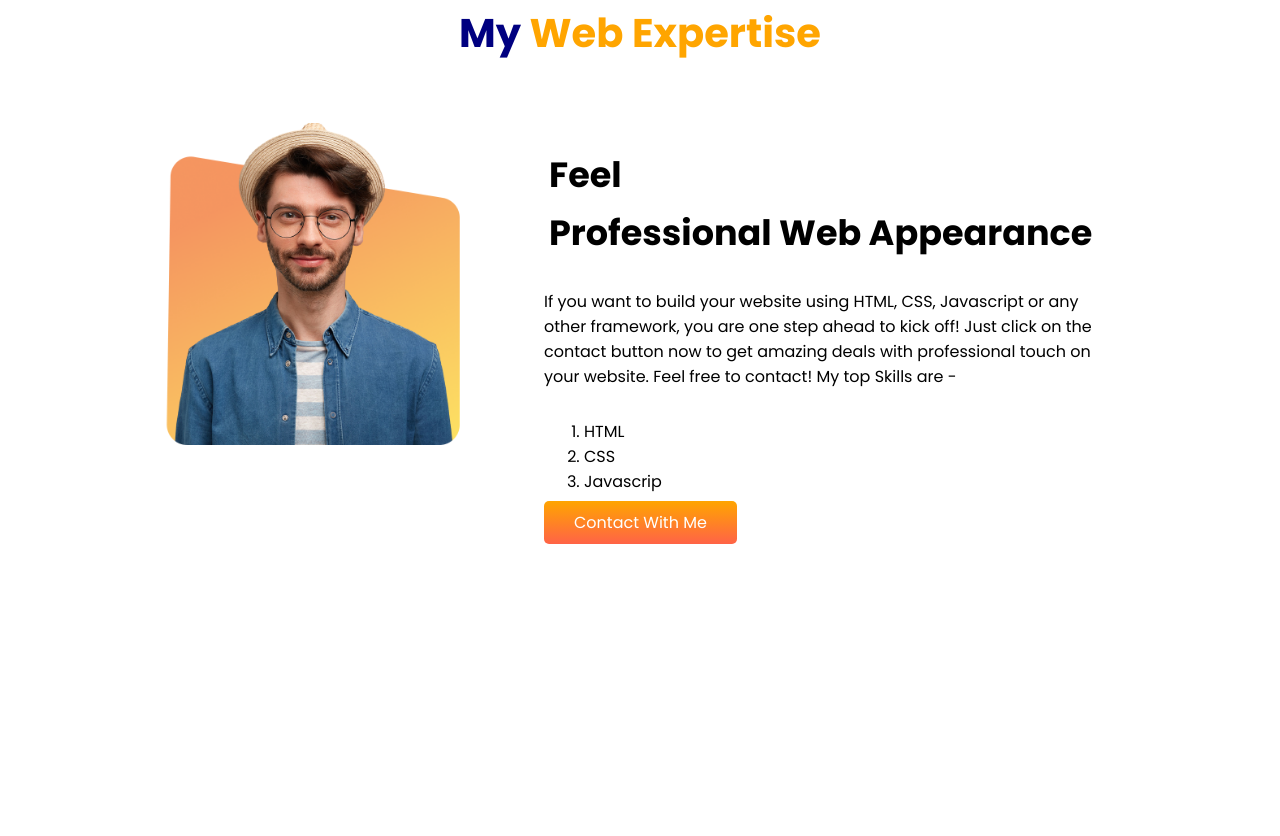
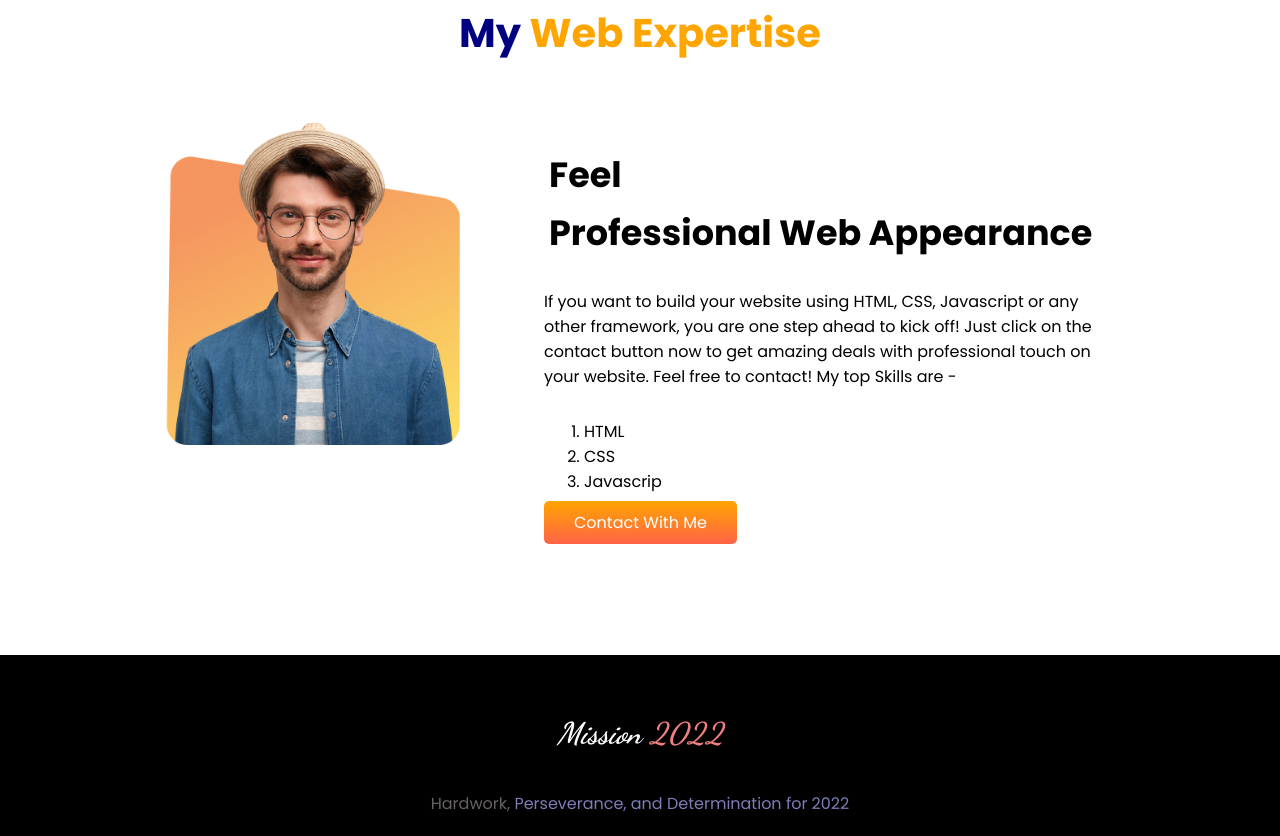
Before and after one commit to nazmulalok/developer-alok-portfolio, a plain HTML site: page index.html in a window 1280 px wide. Shown: the part 2100-2936 px from the top of the page. Before the commit the page ends 2755 px from the top, so only its background shows below. Drawn offline with nearby package versions, Linux system fonts and the light colour scheme.

Commit message:
finalize

```diff
--- a/index.html
+++ b/index.html
@@ -9,7 +9,7 @@
     <link rel="preconnect" href="https://fonts.googleapis.com">
     <link rel="preconnect" href="https://fonts.gstatic.com" crossorigin>
     <link
-        href="https://fonts.googleapis.com/css2?family=Playfair+Display:wght@400;500;600;700;800&family=Poppins:wght@400;500;600;700&display=swap"
+        href="https://fonts.googleapis.com/css2?family=Playfair+Display:wght@400;500;600;700;800&family=Poppins:wght@400;500;600;700&family=Dancing+Script:wght@400;500;600;700&display=swap"
         rel="stylesheet">
     <link rel="stylesheet" href="style.css">
 </head>
@@ -101,6 +101,10 @@
             </div>
         </div>
     </section>
+    <footer>
+        <h4>Mission <span class="footer-heading">2022</span></h4>
+        <p>Hardwork, <span class="footer-text">Perseverance, and Determination for 2022</span></p>
+    </footer>
 </body>
 
 </html>
--- a/style.css
+++ b/style.css
@@ -103,3 +103,26 @@ p{
 .sec-padding{
     padding-right: 40px;
 }
+footer{
+    background-color: black;
+    padding-top: 20px;
+    padding-bottom: 20px;
+}
+h4{
+    font-family: 'Dancing Script', cursive;
+    font-size: 30px;
+    font-style: italic;
+    color: white;
+    text-align: center;
+}
+.footer-heading{
+    color: lightcoral;
+}
+footer p{
+    color: rgb(102, 98, 98);
+    text-align: center;
+    margin: 0px;
+}
+.footer-text{
+    color: rgb(125, 125, 184);
+}
```
